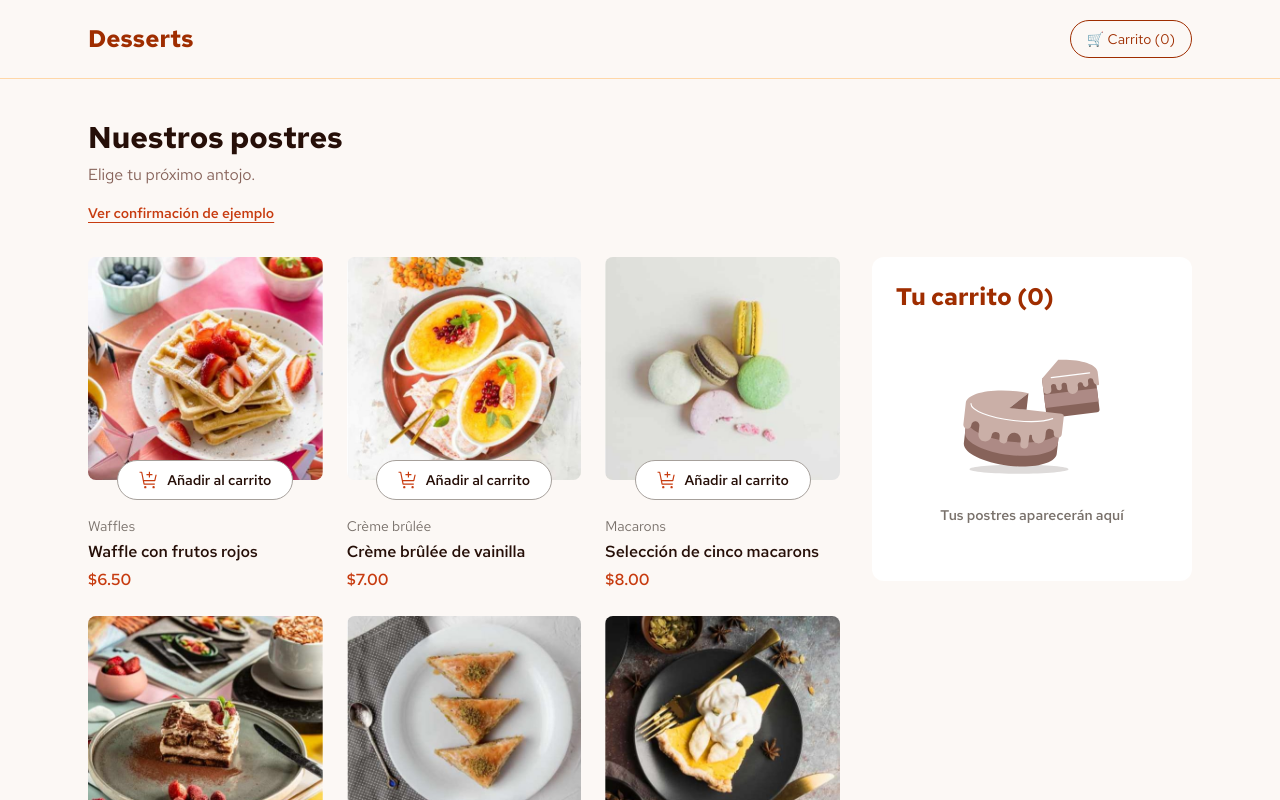
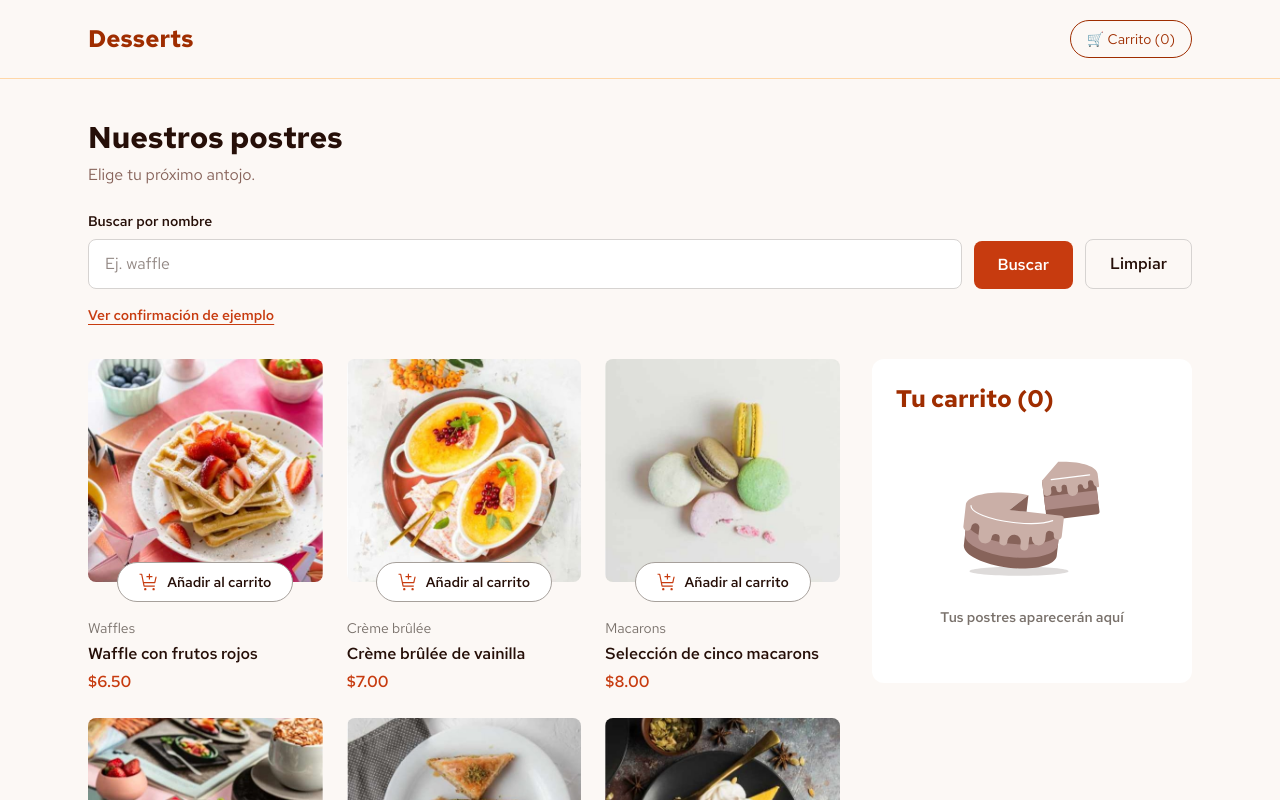
Before and after one commit to Rodzu20/desserts, a React (Vite) app: page / in a window 1280 px wide. Shown: the top 800 px of the page. Built offline with nearby package versions, Linux system fonts and the light colour scheme; data requests are answered from the project's data file.

Commit message:
✨ Implementar búsqueda por nombre mediante la API

```diff
--- a/src/App.tsx
+++ b/src/App.tsx
@@ -10,18 +10,21 @@ import ProductCardSkeleton from './componentes/ProductCardSkeleton'
 
 export default function App() {
   const [isCartOpen, setIsCartOpen] = useState(false)
-
   const [isConfirmationOpen, setIsConfirmationOpen] =
     useState(false)
-
+  const [searchInput, setSearchInput] = useState('')
+  const [search, setSearch] = useState('')
   const {
     data: products = [],
     isPending,
     isError,
     refetch,
   } = useQuery({
-    queryKey: ['products'],
-    queryFn: getProducts,
+    queryKey: search
+      ? ['products', { search }]
+      : ['products'],
+    queryFn: ({ signal }) =>
+      getProducts({ search }, signal),
     retry: 1,
   })
 
@@ -37,7 +40,52 @@ export default function App() {
         <p className="mt-2 text-muted">
           Elige tu próximo antojo.
         </p>
+        <form
+          role="search"
+          onSubmit={(event) => {
+            event.preventDefault()
+            setSearch(searchInput.trim())
+          }}
+          className="mt-6 flex flex-col gap-3 sm:flex-row sm:items-end"
+        >
+          <div className="flex-1">
+            <label
+              htmlFor="product-search"
+              className="mb-2 block text-sm font-semibold"
+            >
+              Buscar por nombre
+            </label>
 
+            <input
+              id="product-search"
+              type="search"
+              value={searchInput}
+              onChange={(event) => {
+                setSearchInput(event.target.value)
+              }}
+              placeholder="Ej. waffle"
+              className="w-full rounded-lg border border-stone-300 bg-white px-4 py-3 outline-none focus:border-brand focus:ring-2 focus:ring-brand/20"
+            />
+          </div>
+
+          <button
+            type="submit"
+            className="rounded-lg bg-brand px-6 py-3 font-semibold text-white hover:bg-[#952c0b]"
+          >
+            Buscar
+          </button>
+
+          <button
+            type="button"
+            onClick={() => {
+              setSearchInput('')
+              setSearch('')
+            }}
+            className="rounded-lg border border-stone-300 px-6 py-3 font-semibold hover:bg-soft"
+          >
+            Limpiar
+          </button>
+        </form>
         <button
           type="button"
           onClick={() => setIsConfirmationOpen(true)}
@@ -93,7 +141,9 @@ export default function App() {
               </div>
             ) : products.length === 0 ? (
               <p role="status" className="text-muted">
-                No hay productos disponibles.
+                {search
+                  ? `No encontramos postres con el nombre "${search}".`
+                  : 'No hay productos disponibles.'}
               </p>
             ) : (
               <div className="grid grid-cols-1 gap-6 sm:grid-cols-2 lg:grid-cols-3">
--- a/src/api/products.ts
+++ b/src/api/products.ts
@@ -1,13 +1,31 @@
 import axios from 'axios'
 import type { Product } from '../types/product'
+
+type ProductFilters = {
+  search?: string
+  category?: string
+}
 
 const api = axios.create({
   baseURL: 'http://localhost:3000',
   timeout: 10000,
 })
 
-export async function getProducts(): Promise<Product[]> {
-  const response = await api.get<Product[]>('/products')
+export async function getProducts(
+  filters: ProductFilters = {},
+  signal?: AbortSignal,
+): Promise<Product[]> {
+  const search = filters.search?.trim()
+
+  const response = await api.get<Product[]>('/products', {
+    signal,
+    params: {
+      name_like: search
+        ? search.replace(/[.*+?^${}()|[\]\\]/g, '\\$&')
+        : undefined,
+      category: filters.category || undefined,
+    },
+  })
 
   return response.data
 }
```
